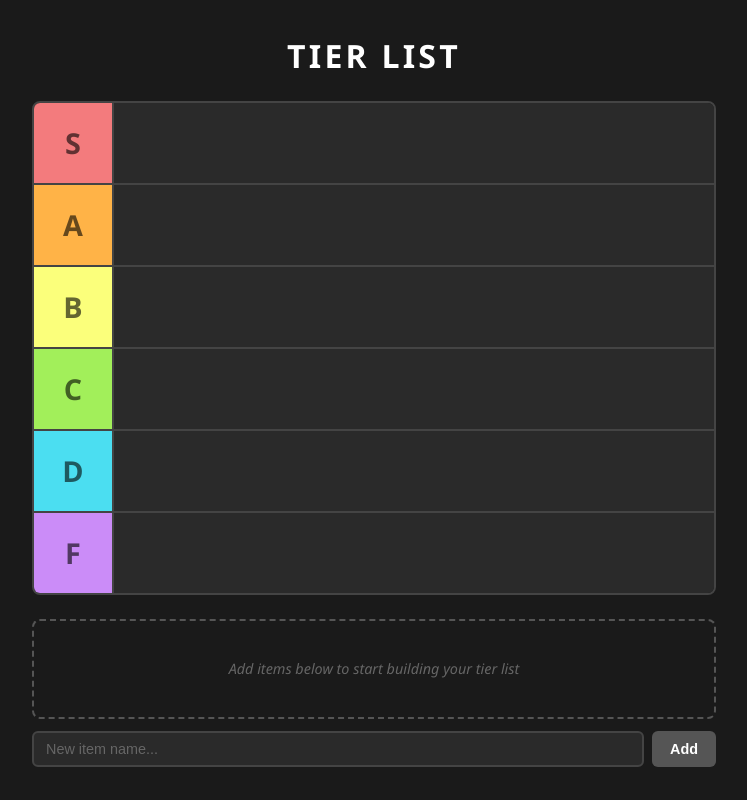
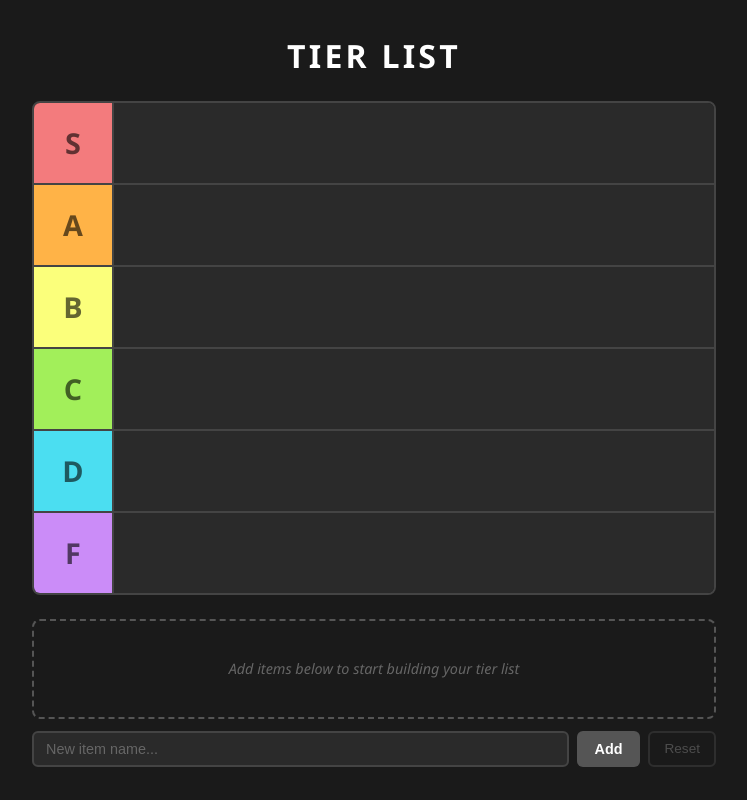
Before and after one commit to ishankgupta95/tier_list, a React (Vite) app: page / in a window 1280 px wide. Shown: the whole page, without its empty margins (266-1013 px from the left). Built offline with nearby package versions, Linux system fonts and the light colour scheme.

Commit message:
added reset button, minor header UI improvements

```diff
--- a/src/App.css
+++ b/src/App.css
@@ -19,13 +19,41 @@ body {
   padding: 32px 16px;
 }
 
+.app-header {
+  display: flex;
+  align-items: center;
+  gap: 16px;
+  margin-bottom: 24px;
+}
+
 .app-title {
+  margin-bottom: 0;
   font-size: 2rem;
   font-weight: 700;
   letter-spacing: 0.1em;
   text-transform: uppercase;
-  margin-bottom: 24px;
   color: #fff;
+}
+
+.reset-btn {
+  padding: 6px 14px;
+  border-radius: 6px;
+  border: 2px solid #555;
+  background: transparent;
+  color: #aaa;
+  font-size: 0.85rem;
+  cursor: pointer;
+  transition: border-color 0.15s ease, color 0.15s ease;
+}
+
+.reset-btn:disabled {
+  opacity: 0.35;
+  cursor: not-allowed;
+}
+
+.reset-btn:not(:disabled):hover {
+  border-color: #e53e3e;
+  color: #e53e3e;
 }
 
 .tier-list-container {
--- a/src/App.tsx
+++ b/src/App.tsx
@@ -44,7 +44,9 @@ function App() {
 
   return (
     <div className="app">
-      <h1 className="app-title">Tier List</h1>
+      <div className="app-header">
+        <h1 className="app-title">Tier List</h1>
+      </div>
       <DndContext onDragEnd={handleDragEnd}>
         <div className="tier-list-container">
           {TIER_CONFIG.map((tier) => (
@@ -61,6 +63,7 @@ function App() {
             items={items}
             onAddItem={handleAddItem}
             onDelete={handleDeleteItem}
+            onReset={() => setItems([])}
           />
         </div>
       </DndContext>
--- a/src/components/ItemList.tsx
+++ b/src/components/ItemList.tsx
@@ -6,9 +6,10 @@ type Props = {
   items: { id: string; name: string; tier?: string }[];
   onAddItem: (name: string) => void;
   onDelete: (id: string) => void;
+  onReset: () => void;
 };
 
-export const ItemList = ({ items, onAddItem, onDelete }: Props) => {
+export const ItemList = ({ items, onAddItem, onDelete, onReset }: Props) => {
   const { setNodeRef, isOver } = useDroppable({ id: "pool" });
   const [input, setInput] = useState("");
 
@@ -49,6 +50,7 @@ export const ItemList = ({ items, onAddItem, onDelete }: Props) => {
           onChange={(e) => setInput(e.target.value)}
         />
         <button className="add-item-btn" type="submit">Add</button>
+        <button className="reset-btn" type="button" onClick={onReset} disabled={items.length <= 0}>Reset</button>
       </form>
     </div>
   );
```
